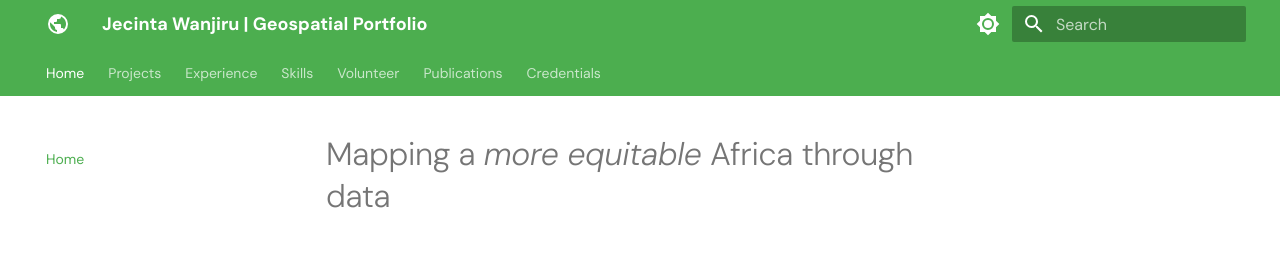
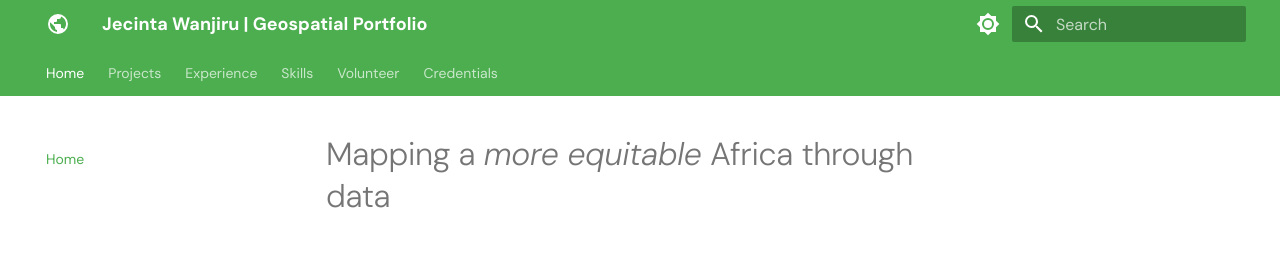
Before and after one commit to Wanjiru-1/Wanjiru-1.github.io, an MkDocs documentation site: the page built from docs/index.md, in a window 1280 px wide and 1094 px high. Shown: the top 258 px of the window. Built offline with MkDocs 1.6.1 and Material for MkDocs 9.7.7, drawn with Linux system fonts in a browser that asks for light colours.

Commit message:
Update mkdocs.yml to remove Publications section
Removed Publications section from the navigation.

```diff
--- a/mkdocs.yml
+++ b/mkdocs.yml
@@ -71,5 +71,4 @@ nav:
   - Experience: experience.md
   - Skills: skills.md
   - Volunteer: volunteer.md
-  - Publications: publications.md
   - Credentials: credentials.md
```
